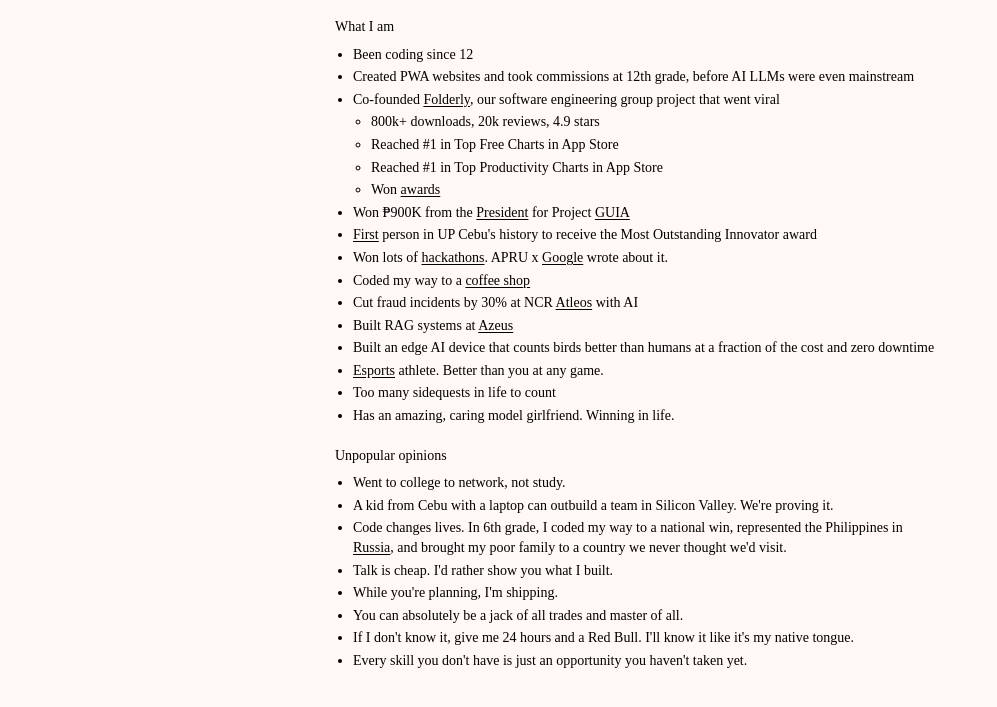
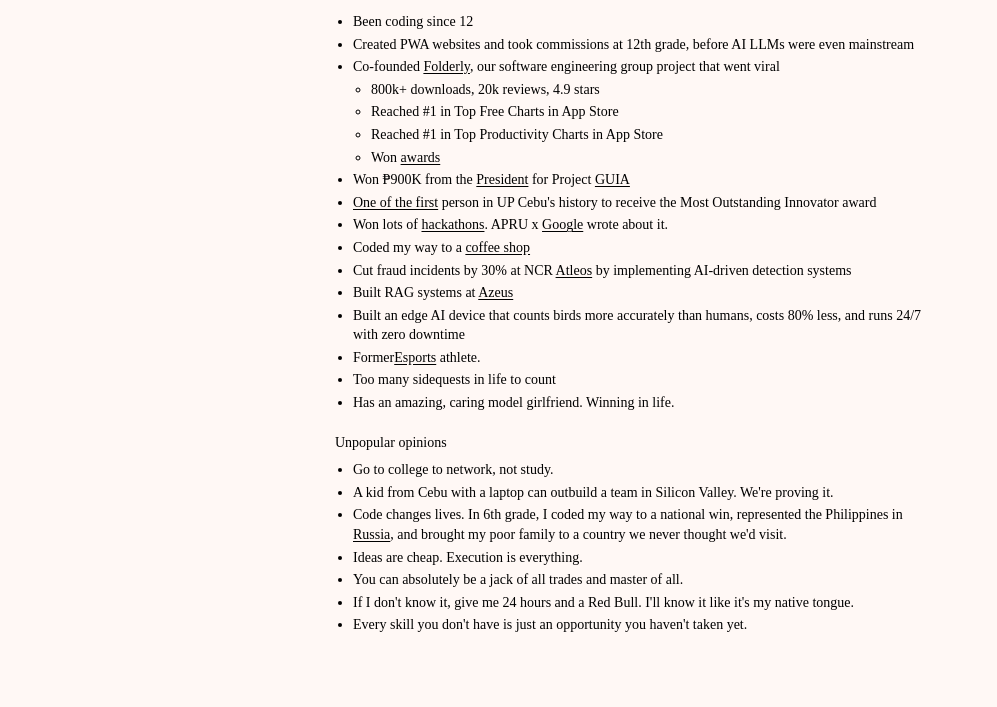
Before and after one commit to wience/wience.tech, a plain HTML site: page index.html in a window 1280 px wide. Shown: the part 87-794 px from the top of the page, without its empty margins (0-997 px from the left). Drawn offline with Linux system fonts and the light colour scheme.

Commit message:
Update index.html

```diff
--- a/index.html
+++ b/index.html
@@ -1,5 +1,6 @@
 <!DOCTYPE html>
 <html lang="en">
+
 <head>
     <meta charset="UTF-8">
     <meta name="viewport" content="width=device-width, initial-scale=1.0">
@@ -138,20 +139,28 @@
         }
 
         @keyframes fadeIn {
-            from { opacity: 0; transform: translate(-50%, -50%) scale(0.9); }
-            to { opacity: 1; transform: translate(-50%, -50%) scale(1); }
+            from {
+                opacity: 0;
+                transform: translate(-50%, -50%) scale(0.9);
+            }
+
+            to {
+                opacity: 1;
+                transform: translate(-50%, -50%) scale(1);
+            }
         }
     </style>
 </head>
+
 <body>
     <h1 id="name">Wince Dela Fuente</h1>
     <p class="greeting" id="greeting"></p>
 
-    <h2>What I am</h2>
     <ul>
         <li>Been coding since 12</li>
         <li>Created PWA websites and took commissions at 12th grade, before AI LLMs were even mainstream</li>
-        <li>Co-founded <a href="http://folderly.top/">Folderly</a>, our software engineering group project that went viral
+        <li>Co-founded <a href="http://folderly.top/">Folderly</a>, our software engineering group project that went
+            viral
             <ul>
                 <li>800k+ downloads, 20k reviews, 4.9 stars</li>
                 <li>Reached #1 in Top Free Charts in App Store</li>
@@ -159,25 +168,43 @@
                 <li>Won <a href="http://folderly.top/">awards</a></li>
             </ul>
         </li>
-        <li>Won ₱900K from the <a href="https://up.edu.ph/gawad-pangulo-caps-linggo-ng-unibersidad-2025/">President</a> for Project <a href="https://www.facebook.com/upcebutugani/posts/icymi-project-guia-team-presents-digital-urban-planning-proposal-to-cebu-city-ma/1169206811887608/">GUIA</a></li>
-        <li><a href="https://x.com/upcebutugani/status/1914546577647263767">First</a> person in UP Cebu's history to receive the Most Outstanding Innovator award</li>
-        <li>Won lots of <a href="https://www.philstar.com/the-freeman/cebu-news/2024/06/09/2361531/cebu-students-hackathon-champs">hackathons</a>. APRU x <a href="https://www.apru.org/news/students-across-asia-tackle-digital-challenges-in-apru-x-google-tech-policy-hackathon/">Google</a> wrote about it.</li>
-        <li>Coded my way to a <a href="https://www.philstar.com/the-freeman/cebu-business/2023/12/08/2317374/winzens-cafe-coffee-shop-cause">coffee shop</a></li>
-        <li>Cut fraud incidents by 30% at NCR <a href="https://www.linkedin.com/in/wince-dela-fuente-61b3a8293/overlay/experience/2295779678/multiple-media-viewer/?profileId=ACoAAEcSN3cBm0bvZ4IgbJ-e8ZhUHqEzlA0w4IQ&treasuryMediaId=1718087612907">Atleos</a> with AI</li>
-        <li>Built RAG systems at <a href="https://www.linkedin.com/in/wince-dela-fuente-61b3a8293/overlay/experience/2419471599/multiple-media-viewer/?profileId=ACoAAEcSN3cBm0bvZ4IgbJ-e8ZhUHqEzlA0w4IQ&treasuryMediaId=1745463651965">Azeus</a></li>
-        <li>Built an edge AI device that counts birds better than humans at a fraction of the cost and zero downtime</li>
-        <li><a href="https://www.facebook.com/watch/?v=482113237870332">Esports</a> athlete. Better than you at any game.</li>
+        <li>Won ₱900K from the <a href="https://up.edu.ph/gawad-pangulo-caps-linggo-ng-unibersidad-2025/">President</a>
+            for Project <a
+                href="https://www.facebook.com/upcebutugani/posts/icymi-project-guia-team-presents-digital-urban-planning-proposal-to-cebu-city-ma/1169206811887608/">GUIA</a>
+        </li>
+        <li><a href="https://x.com/upcebutugani/status/1914546577647263767">One of the first</a> person in UP Cebu's
+            history to
+            receive the Most Outstanding Innovator award</li>
+        <li>Won lots of <a
+                href="https://www.philstar.com/the-freeman/cebu-news/2024/06/09/2361531/cebu-students-hackathon-champs">hackathons</a>.
+            APRU x <a
+                href="https://www.apru.org/news/students-across-asia-tackle-digital-challenges-in-apru-x-google-tech-policy-hackathon/">Google</a>
+            wrote about it.</li>
+        <li>Coded my way to a <a
+                href="https://www.philstar.com/the-freeman/cebu-business/2023/12/08/2317374/winzens-cafe-coffee-shop-cause">coffee
+                shop</a></li>
+        <li>Cut fraud incidents by 30% at NCR <a
+                href="https://www.linkedin.com/in/wince-dela-fuente-61b3a8293/overlay/experience/2295779678/multiple-media-viewer/?profileId=ACoAAEcSN3cBm0bvZ4IgbJ-e8ZhUHqEzlA0w4IQ&treasuryMediaId=1718087612907">Atleos</a>
+            by implementing AI-driven detection systems</li>
+        <li>Built RAG systems at <a
+                href="https://www.linkedin.com/in/wince-dela-fuente-61b3a8293/overlay/experience/2419471599/multiple-media-viewer/?profileId=ACoAAEcSN3cBm0bvZ4IgbJ-e8ZhUHqEzlA0w4IQ&treasuryMediaId=1745463651965">Azeus</a>
+        </li>
+        <li>Built an edge AI device that counts birds more accurately than humans, costs 80% less, and runs 24/7 with
+            zero downtime
+        </li>
+        <li>Former<a href="https://www.facebook.com/watch/?v=482113237870332">Esports</a> athlete. </li>
         <li>Too many sidequests in life to count</li>
         <li>Has an amazing, caring model girlfriend. Winning in life.</li>
     </ul>
 
     <h2>Unpopular opinions</h2>
     <ul>
-        <li>Went to college to network, not study.</li>
+        <li>Go to college to network, not study.</li>
         <li>A kid from Cebu with a laptop can outbuild a team in Silicon Valley. We're proving it.</li>
-        <li>Code changes lives. In 6th grade, I coded my way to a national win, represented the Philippines in <a href="https://www.sunstar.com.ph/more-articles/3-naga-kids-to-represent-cebu-in-robotics-contest-in-russia">Russia</a>, and brought my poor family to a country we never thought we'd visit.</li>
-        <li>Talk is cheap. I'd rather show you what I built.</li>
-        <li>While you're planning, I'm shipping.</li>
+        <li>Code changes lives. In 6th grade, I coded my way to a national win, represented the Philippines in <a
+                href="https://www.sunstar.com.ph/more-articles/3-naga-kids-to-represent-cebu-in-robotics-contest-in-russia">Russia</a>,
+            and brought my poor family to a country we never thought we'd visit.</li>
+        <li>Ideas are cheap. Execution is everything.</li>
         <li>You can absolutely be a jack of all trades and master of all.</li>
         <li>If I don't know it, give me 24 hours and a Red Bull. I'll know it like it's my native tongue.</li>
         <li>Every skill you don't have is just an opportunity you haven't taken yet.</li>
@@ -191,7 +218,8 @@
         > CONTACT<br><br>
         <a href="mailto:delafuentewince@gmail.com" style="color:#fff">delafuentewince@gmail.com</a><br><br>
         <a href="https://github.com/wience" style="color:#fff">github.com/wience</a><br><br>
-        <a href="https://linkedin.com/in/wince-dela-fuente-61b3a8293" style="color:#fff">linkedin.com/in/wince-dela-fuente</a>
+        <a href="https://linkedin.com/in/wince-dela-fuente-61b3a8293"
+            style="color:#fff">linkedin.com/in/wince-dela-fuente</a>
     </div>
 
     <script>
@@ -287,4 +315,5 @@
         // Only close via X button
     </script>
 </body>
+
 </html>
```
